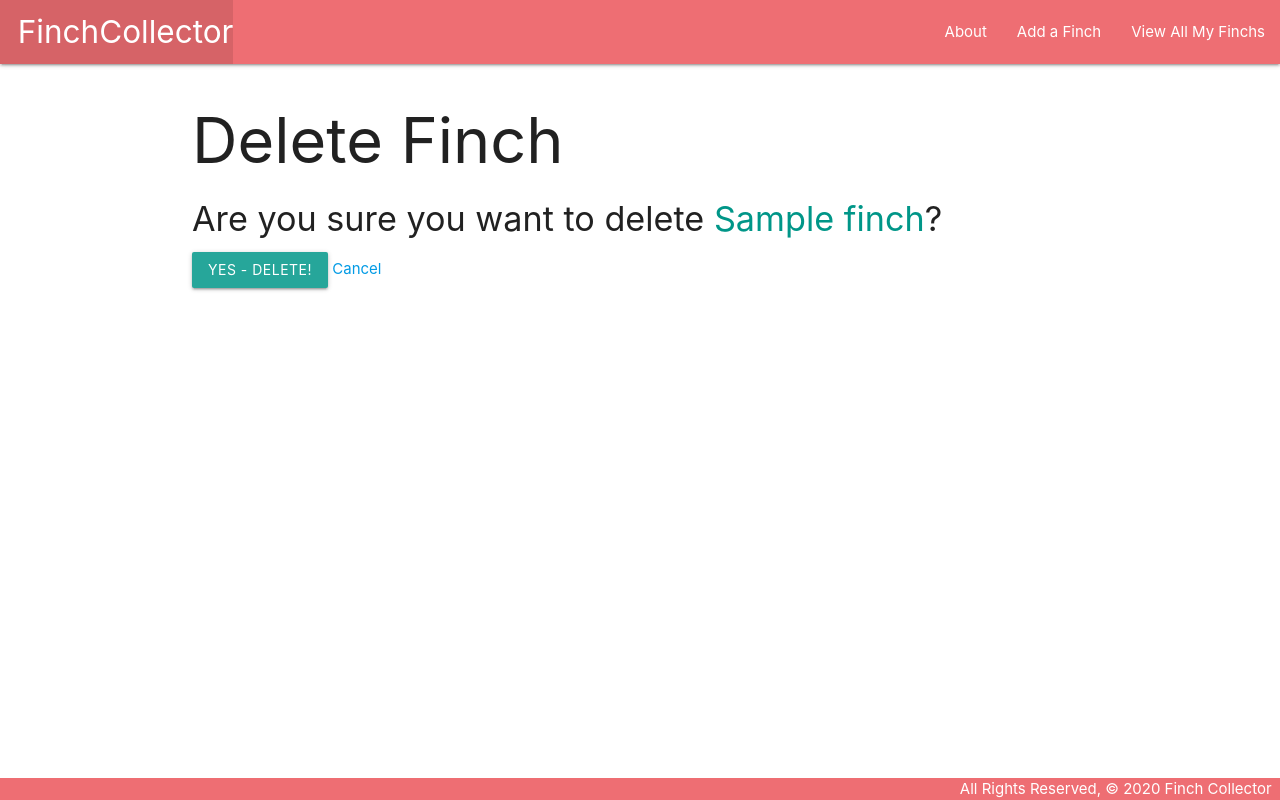
After one commit to cjstokes91/finch-collector, a Django app: page /finchs/1/delete/ in a window 1280 px wide. The commit adds this page. Run offline with Django 3.2, Linux system fonts and the light colour scheme; tables that the repository leaves empty hold one stand-in row (values such as "Sample post").

Commit message:
update delete create

```diff
--- a/main_app/models.py
+++ b/main_app/models.py
@@ -1,4 +1,5 @@
 from django.db import models
+from django.urls import reverse
 
 # Create your models here.
 class Finch(models.Model):
@@ -8,5 +9,9 @@ class Finch(models.Model):
     age = models.IntegerField()
 
 
+
     def __str__(self):
         return self.name
+
+    def get_absolute_url(self):
+        return reverse('detail', kwargs={'finch_id': self.id})
--- a/main_app/templates/base.html
+++ b/main_app/templates/base.html
@@ -18,7 +18,7 @@
         </ul>
         <ul class="right">
           <li><a href="{% url 'about' %}">About</a></li>
-          <li><a href="{% url 'finchs_create' %}">Add a Cat</a></li>
+          <li><a href="{% url 'finchs_create' %}">Add a Finch</a></li>
           <li><a href="{% url 'index' %}">View All My Finchs</a></li>
         </ul>
       </div>
--- a/main_app/templates/finchs/detail.html
+++ b/main_app/templates/finchs/detail.html
@@ -12,5 +12,9 @@
       <p>Age: </p>
     {% endif %}
   </div>
+  <div class="card-action">
+    <a href="{% url 'finchs_update' finch.id %}">Edit</a>
+    <a href="{% url 'finchs_delete' finch.id %}">Delete</a>
+  </div>
 </div>
 {% endblock %}
--- /dev/null
+++ b/main_app/templates/main_app/finch_confirm_delete.html
@@ -0,0 +1,13 @@
+{% extends 'base.html' %}
+
+{% block content %}
+  <h1>Delete Finch</h1>
+
+  <h4>Are you sure you want to delete <span class="teal-text">{{ object.name }}</span>?</h4>
+
+  <form action="" method="POST">
+    {% csrf_token %}
+    <input type="submit" value="Yes - Delete!" class="btn">
+    <a href="{% url 'detail' finch.id %}">Cancel</a>
+  </form>
+{% endblock %}
--- a/main_app/urls.py
+++ b/main_app/urls.py
@@ -6,5 +6,7 @@ urlpatterns = [
   path('about/', views.about, name='about'),
   path('finchs/', views.finchs_index, name='index'),
   path('finchs/<int:finch_id>/', views.finchs_detail, name='detail'),
-  path('finch/create/', views.FinchCreate.as_view(), name='create'),
+  path('finch/create/', views.FinchCreate.as_view(), name='finchs_create'),
+  path('finchs/<int:pk>/update/', views.FinchUpdate.as_view(), name='finchs_update'),
+  path('finchs/<int:pk>/delete/', views.FinchDelete.as_view(), name='finchs_delete'),
 ]
--- a/main_app/views.py
+++ b/main_app/views.py
@@ -1,7 +1,19 @@
 from django.shortcuts import render
 from django.views.generic.edit import CreateView
-from django.http import HttpResponse
 from .models import Finch
+from django.views.generic.edit import CreateView, UpdateView, DeleteView
+
+class FinchUpdate(UpdateView):
+  model = Finch
+  fields = ['breed', 'description', 'age']
+
+class FinchDelete(DeleteView):
+  model = Finch
+  success_url = '/finchs/'
+
+class FinchCreate(CreateView):
+  model = Finch
+  fields = '__all__'
 
 
 
```
Also changed, not shown: main_app/templates/main_app/finch_form.html (added, +21 -0 lines).
